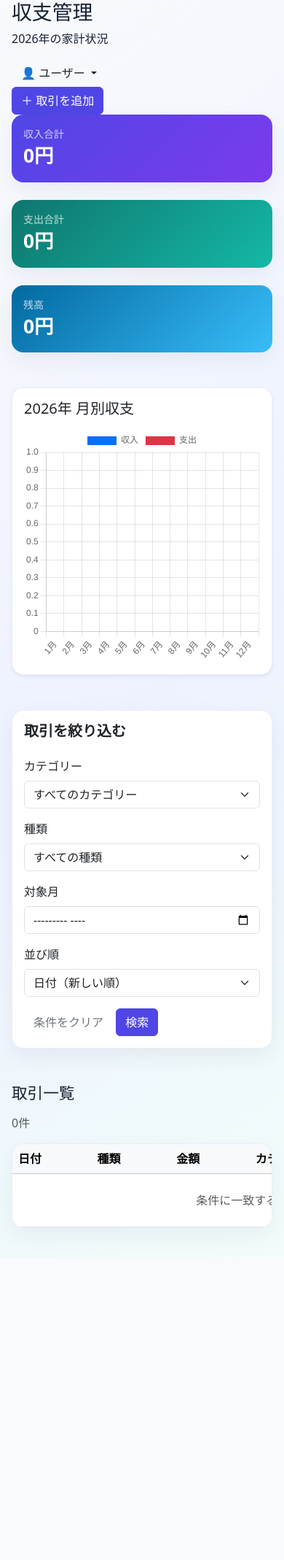
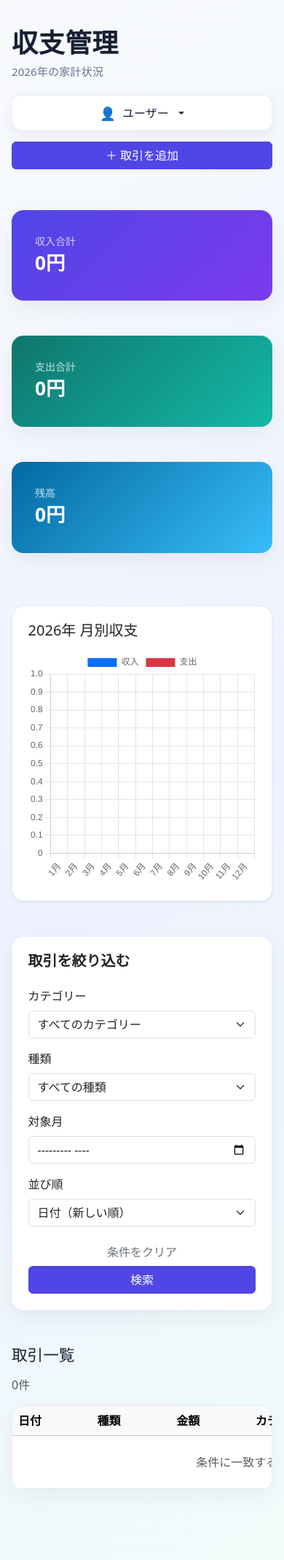
Before and after one commit to kaito-dev576/KakeiboApp, a Flask app: page / in a window 390 px wide. Shown: the whole page at 73% size. Before the commit the page ends 1701 px from the top, so only its background shows below. Run offline with Flask 3, Linux system fonts and the light colour scheme; the visitor is signed in with stand-in values (Sample User, id 1); data that the repository does not hold is empty.

Commit message:
レスポンシブデザインを調整

```diff
--- a/static/css/style.css
+++ b/static/css/style.css
@@ -7,6 +7,8 @@
 
 body {
     min-height: 100vh;
+    display: flex;
+    flex-direction: column;
     background: linear-gradient(145deg, #f8fafc 0%, #eef2ff 55%, #f0fdfa 100%);
     color: #172033;
 }
@@ -29,13 +31,74 @@ body {
     box-shadow: 0 6px 16px rgba(79, 70, 229, .25);
 }
 
-.app-main { max-width: 1180px; }
+.app-main {
+    width: 100%;
+    max-width: 1180px;
+    flex: 1;
+    padding-top: 2.75rem;
+    padding-bottom: 5rem;
+}
+
+.app-main > * + * { margin-top: .5rem; }
 
 .card {
     border-color: var(--app-border);
     border-radius: 1rem;
     box-shadow: 0 10px 30px rgba(15, 23, 42, .06);
 }
+
+.card-body { padding: 1.75rem; }
+
+.summary-grid { row-gap: 1.5rem; }
+.summary-card .card-body { padding: 2rem; }
+
+.dashboard-header {
+    display: flex;
+    align-items: flex-start;
+    justify-content: space-between;
+    gap: 2rem;
+    margin-bottom: 2.5rem;
+}
+
+.dashboard-actions {
+    display: flex;
+    flex-direction: column;
+    align-items: flex-end;
+    gap: .9rem;
+}
+
+.user-menu-button {
+    display: inline-flex;
+    align-items: center;
+    gap: .55rem;
+    padding: .65rem .9rem;
+    border: 1px solid var(--app-border);
+    border-radius: .8rem;
+    background: var(--app-surface);
+    box-shadow: 0 6px 18px rgba(15, 23, 42, .06);
+    color: #172033;
+}
+
+.user-menu-button:hover,
+.user-menu-button:focus {
+    border-color: rgba(79, 70, 229, .35);
+    background: #fff;
+}
+
+.user-menu-icon { font-size: 1.1rem; }
+.user-menu-name { min-width: 4rem; text-align: left; }
+.add-transaction-button { min-width: 9.5rem; }
+
+.user-menu-dropdown {
+    min-width: 12rem;
+    margin-top: .55rem !important;
+    padding: .5rem;
+    border-color: var(--app-border);
+    border-radius: .85rem;
+    box-shadow: 0 14px 35px rgba(15, 23, 42, .12);
+}
+
+.user-menu-dropdown .dropdown-item { border-radius: .55rem; padding: .65rem .75rem; }
 
 .summary-card { color: #fff; overflow: hidden; }
 .summary-income { background: linear-gradient(135deg, #4f46e5, #7c3aed); }
@@ -65,7 +128,7 @@ body {
 [data-bs-theme="dark"] .app-navbar, [data-bs-theme="dark"] .card, [data-bs-theme="dark"] .table-responsive { background: rgba(17, 24, 39, .92); }
 
 @media (max-width: 767.98px) {
-    .app-main { padding-inline: 1rem; }
+    .app-main { padding: 2.25rem 1rem 3.5rem; }
     .app-main > .d-flex.justify-content-between.align-items-center {
         align-items: stretch !important;
         flex-direction: column;
@@ -75,8 +138,49 @@ body {
         width: 100%;
         white-space: nowrap;
     }
+    .dashboard-title h1 {
+        font-size: 1.85rem;
+    }
+
+    .dashboard-title p {
+        font-size: 0.9rem;
+    }
+    .filter-actions {
+        align-items: stretch;
+        flex-direction: column-reverse;
+    }
+
+    .filter-actions .btn {
+        width: 100%;
+    }
     .summary-card .fs-2 { font-size: 1.65rem !important; }
-    .navbar-collapse { padding-top: 1rem; }
-    .navbar .d-flex { align-items: stretch !important; flex-direction: column; }
+    .card-body { padding: 1.35rem; }
+    .user-menu-button { width: auto; }
+    .dashboard-header { flex-direction: column; gap: 1.25rem; margin-bottom: 2rem; }
+    .dashboard-actions { width: 100%; align-items: stretch; }
+    .dashboard-actions .dropdown,
+    .user-menu-button,
+    .add-transaction-button { width: 100%; }
+    .user-menu-button { justify-content: center; }
+    .user-menu-name { min-width: 0; }
     .table { min-width: 760px; }
 }
+
+.dashboard-title h1 {
+    margin: 0;
+    font-size: 2.25rem;
+    font-weight: 700;
+    line-height: 1.25;
+    letter-spacing: 0.02em;
+}
+
+.dashboard-title p {
+    margin: 0.4rem 0 0;
+    color: #64748b;
+    font-size: 0.95rem;
+    line-height: 1.5;
+}
+
+.dashboard-header {
+    margin-bottom: 2rem;
+}
```
